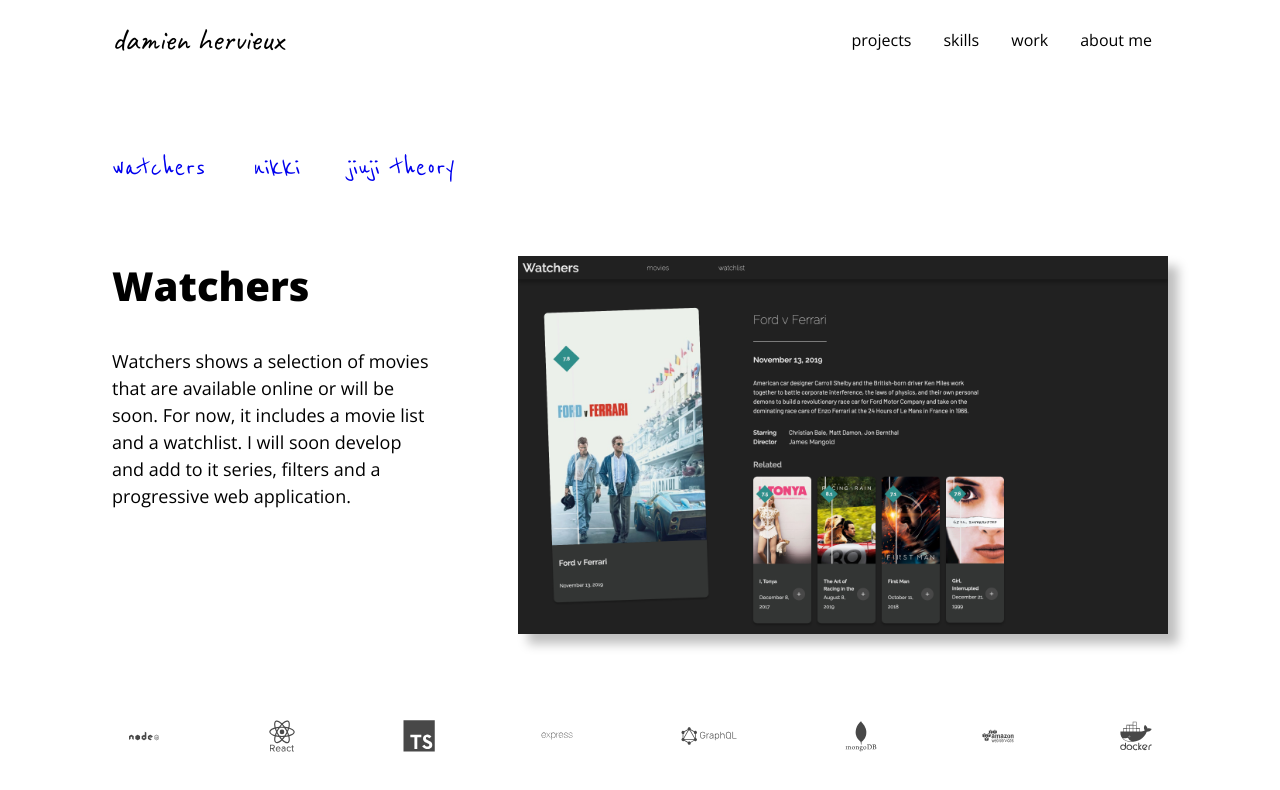
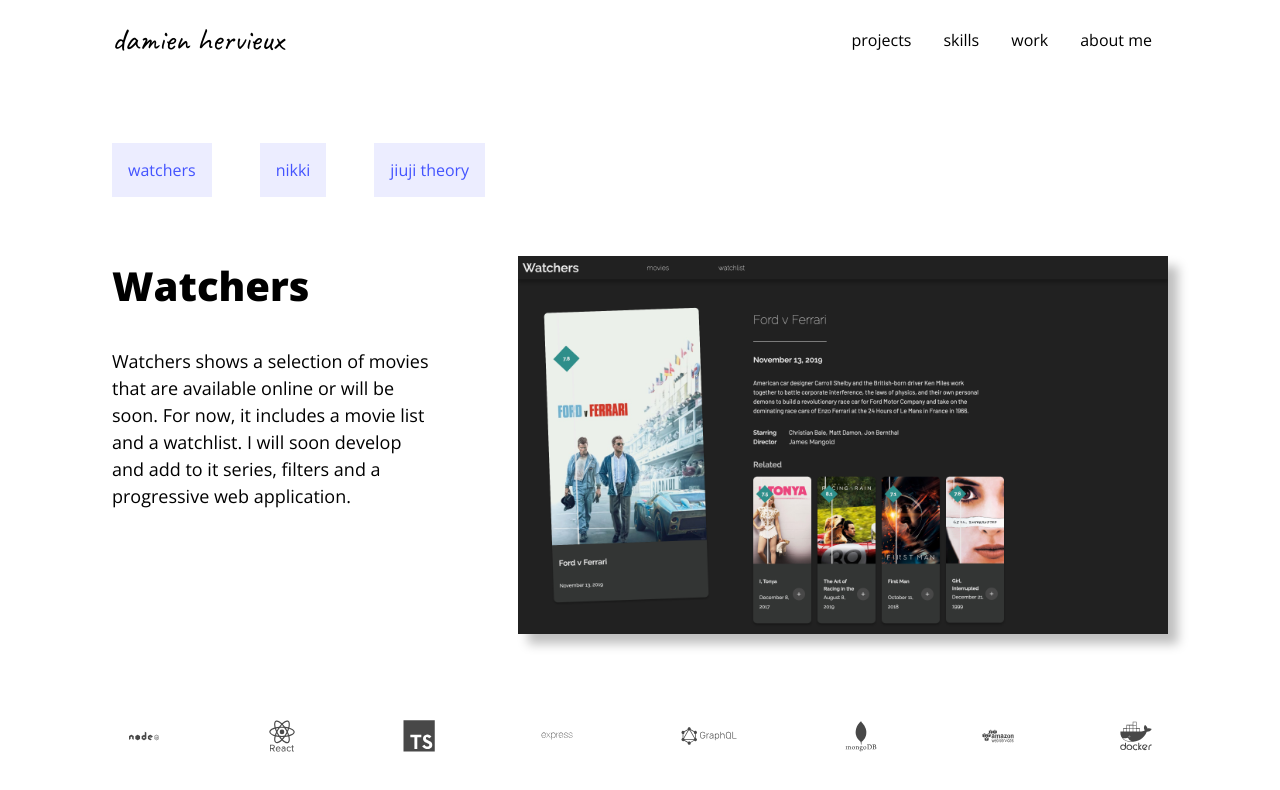
Before and after one commit to dherv/portfolio-react, a React (Create React App) app: page /projects/watchers in a window 1280 px wide. Shown: the top 790 px of the page. Built offline with nearby package versions, Linux system fonts and the light colour scheme; a web font is replaced by a local one.

Commit message:
refactor(projects): remove works from projects

```diff
--- a/src/pages/Projects.tsx
+++ b/src/pages/Projects.tsx
@@ -8,13 +8,13 @@ const Projects = () => (
   <div>
     <SC.List>
       <SC.ListItem>
-        <Link to="/projects/watchers">watchers</Link>
+        <SC.RouterLink to="/projects/watchers">watchers</SC.RouterLink>
       </SC.ListItem>
       <SC.ListItem>
-        <Link to="/projects/nikki">nikki</Link>
+        <SC.RouterLink to="/projects/nikki">nikki</SC.RouterLink>
       </SC.ListItem>
       <SC.ListItem>
-        <Link to="/projects/jiujitheory">jiuji theory</Link>
+        <SC.RouterLink to="/projects/jiujitheory">jiuji theory</SC.RouterLink>
       </SC.ListItem>
     </SC.List>
     <Route
@@ -31,10 +31,6 @@ const Projects = () => (
         <ProjectsLayout content={ProjectsContent["jiujiTheory"]} />
       )}
     />
-    <Route
-      path={`/projects/work`}
-      component={() => <ProjectsLayout content={ProjectsContent["work"]} />}
-    />
   </div>
 );
 export default Projects;
```
